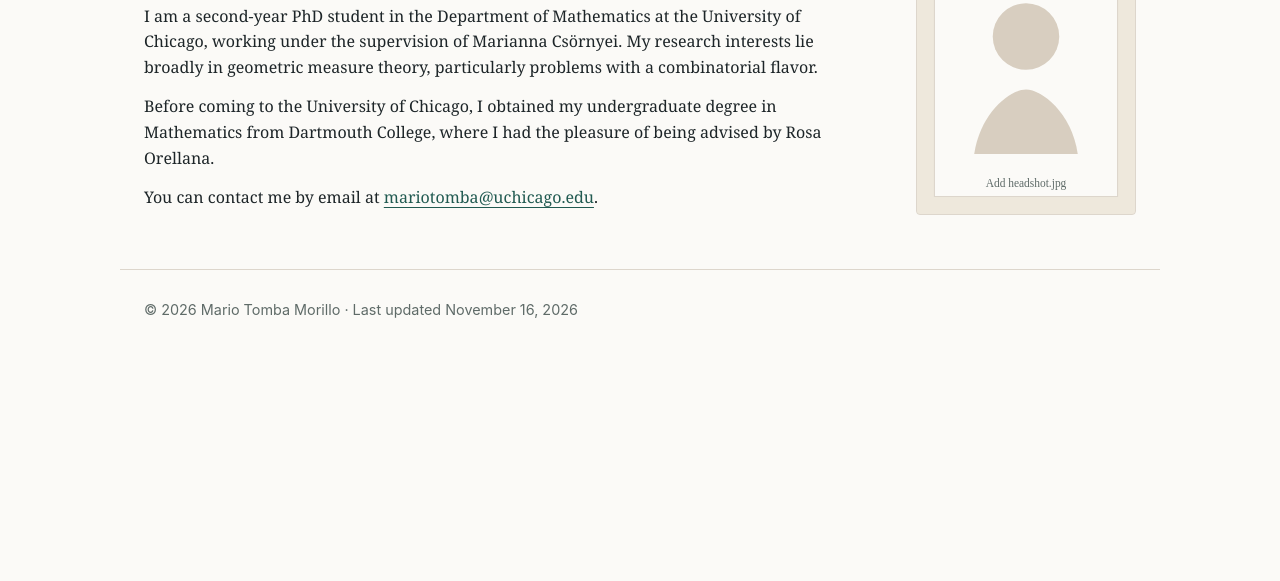
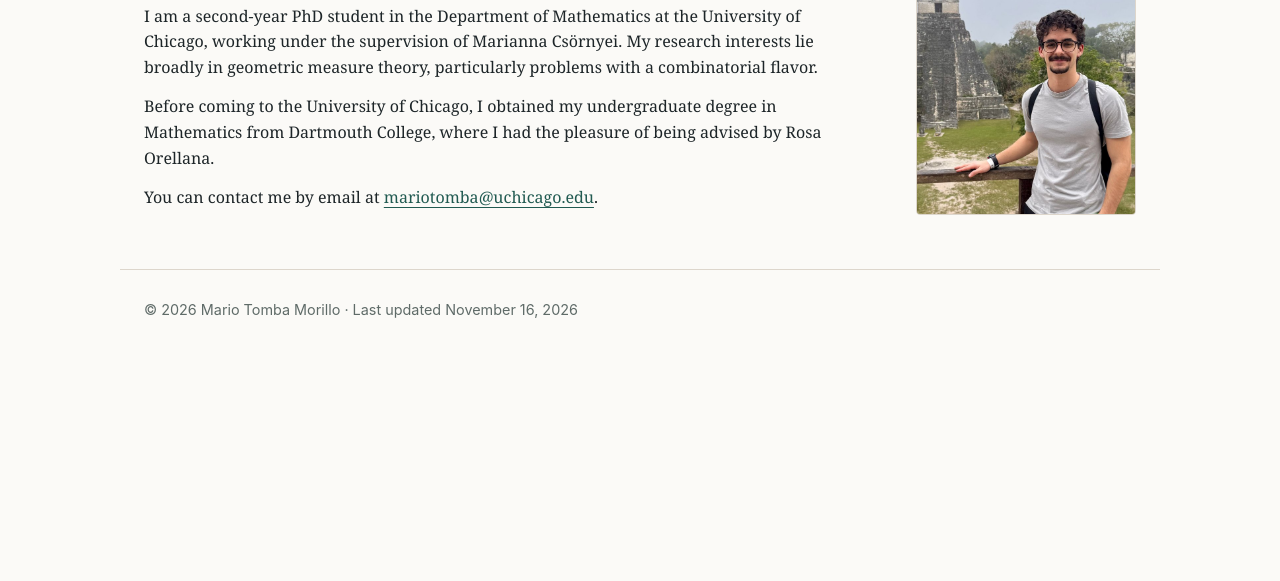
Before and after one commit to mariotomba/mariotomba.github.io, a plain HTML site: page index.html in a window 1280 px wide. Shown: the part 219-800 px from the top of the page. Drawn offline with Linux system fonts and the light colour scheme.

Commit message:
Add the home page photo
Use a 4:5 crop of the Tikal photo (660x825, no metadata) as
assets/headshot.jpg, describe it in the alt text, and remove the
placeholder image now that it is no longer needed.

Co-Authored-By: Claude Opus 5.5 <noreply@anthropic.com>

```diff
--- a/index.html
+++ b/index.html
@@ -59,8 +59,7 @@
         <figure class="portrait">
           <img
             src="assets/headshot.jpg"
-            alt="Portrait of Mario Tomba Morillo"
-            onerror="this.onerror=null; this.src='assets/headshot-placeholder.svg';"
+            alt="Mario Tomba Morillo at Tikal, with Temple I in the background"
           />
         </figure>
       </section>
```
Also changed, not shown: assets/headshot-placeholder.svg (deleted), assets/headshot.jpg (added), 1 other file.
